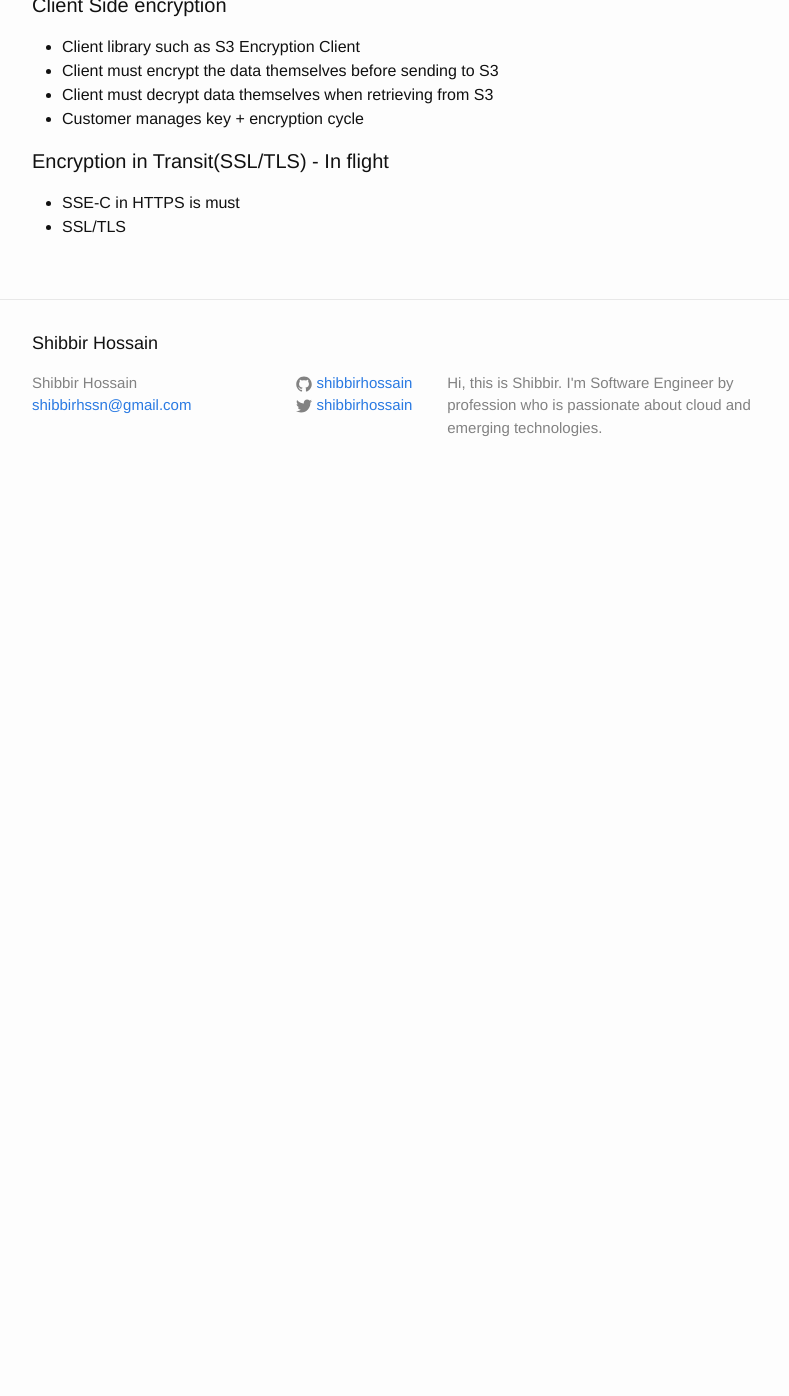
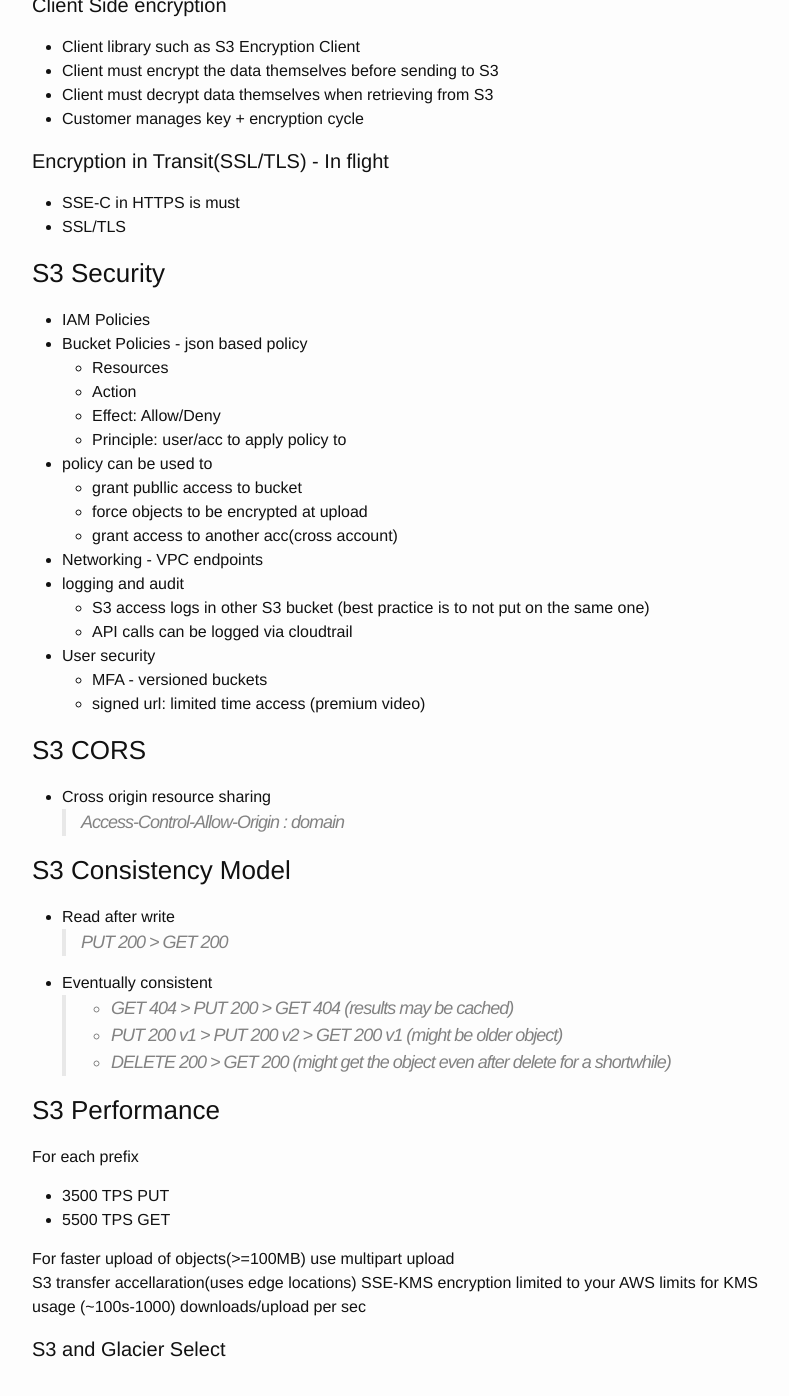
Before and after one commit to shibbirhossain/shibbirhossain.github.io, a Jekyll site: the page built from _posts/2020-05-10-Notes-On-AWS.markdown, in a window 1280 px wide and 1400 px high, scrolled down 3917 px. Shown: the top 1396 px of the window, without its empty margins (238-1027 px from the left). Built offline with Jekyll 4.4.1, drawn with Linux system fonts in a browser that asks for light colours; before the commit the page ends 4416 px from its top, so only the background shows below that.

Commit message:
add s3 documents

```diff
--- a/_posts/2020-05-10-Notes-On-AWS.markdown
+++ b/_posts/2020-05-10-Notes-On-AWS.markdown
@@ -150,3 +150,45 @@
 #### Encryption in Transit(SSL/TLS) - In flight
 * SSE-C in HTTPS is must
 * SSL/TLS
+
+### S3 Security
+* IAM Policies
+* Bucket Policies - json based policy
+    * Resources
+    * Action
+    * Effect: Allow/Deny
+    * Principle: user/acc to apply policy to
+* policy can be used to
+    * grant publlic access to bucket
+    * force objects to be encrypted at upload
+    * grant access to another acc(cross account)
+* Networking - VPC endpoints
+* logging and audit
+    * S3 access logs in other S3 bucket (best practice is to not put on the same one)
+    * API calls can be logged via cloudtrail
+* User security
+    * MFA - versioned buckets
+    * signed url: limited time access (premium video)
+
+### S3 CORS
+* Cross origin resource sharing
+> Access-Control-Allow-Origin : domain
+
+### S3 Consistency Model
+* Read after write
+    > PUT 200 > GET 200
+* Eventually consistent
+    > * GET 404 > PUT 200 > GET 404 (results may be cached)
+    > * PUT 200 v1 > PUT 200 v2 > GET 200 v1 (might be older object)
+    > * DELETE 200 > GET 200 (might get the object even after delete for a shortwhile)
+
+### S3 Performance
+For each prefix
+* 3500 TPS PUT
+* 5500 TPS GET
+
+For faster upload of objects(>=100MB) use multipart upload
+S3 transfer accellaration(uses edge locations)
+SSE-KMS encryption limited to your AWS limits for KMS usage (~100s-1000) downloads/upload per sec
+
+#### S3 and Glacier Select
```
